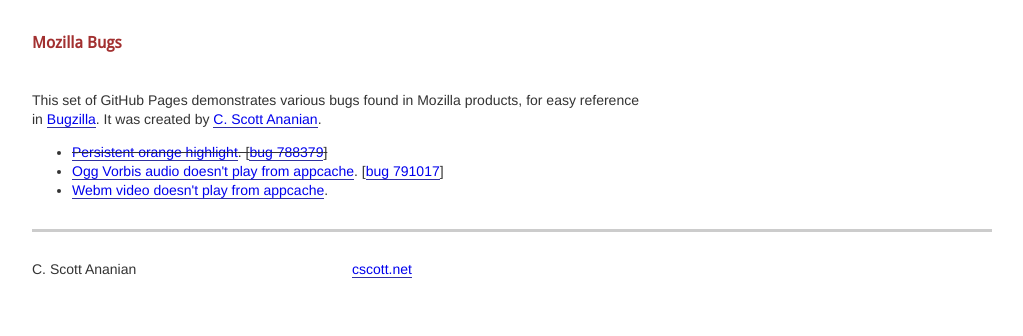
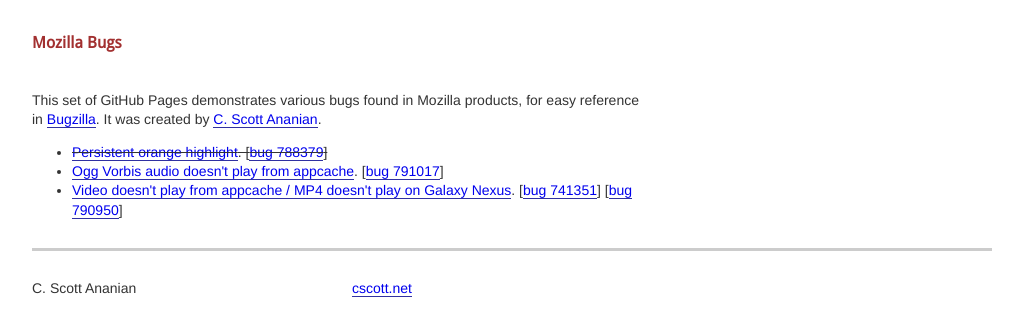
Before and after one commit to cscott/mozbugs, a Jekyll site: the page built from index.html, in a window 1280 px wide. Shown: the top 336 px of the page, without its empty margins (128-1151 px from the left). Built offline with Jekyll 4.4.1, drawn with Linux system fonts in a browser that asks for light colours.

Commit message:
Update bugzilla references.

```diff
--- a/index.html
+++ b/index.html
@@ -17,6 +17,9 @@
 <li><a href="791017/">Ogg Vorbis audio doesn't play from appcache</a>.
   [<a href="https://bugzilla.mozilla.org/show_bug.cgi?id=791017">bug 791017</a>]
 </li>
-<li><a href="videobug/">Webm video doesn't play from appcache</a>.
+<li><a href="videobug/">Video doesn't play from appcache /
+    MP4 doesn't play on Galaxy Nexus</a>.
+  [<a href="https://bugzilla.mozilla.org/show_bug.cgi?id=741351">bug 741351</a>]
+  [<a href="https://bugzilla.mozilla.org/show_bug.cgi?id=790950">bug 790950</a>]
 </li>
 </ul>
```
